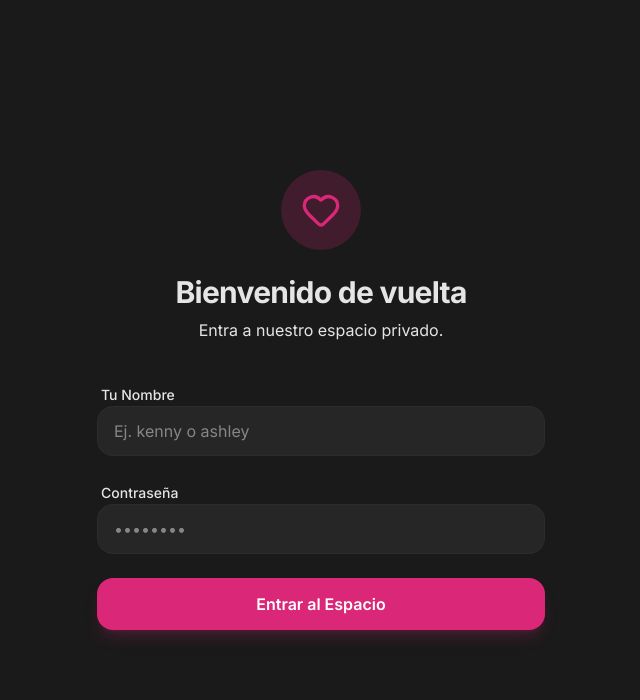
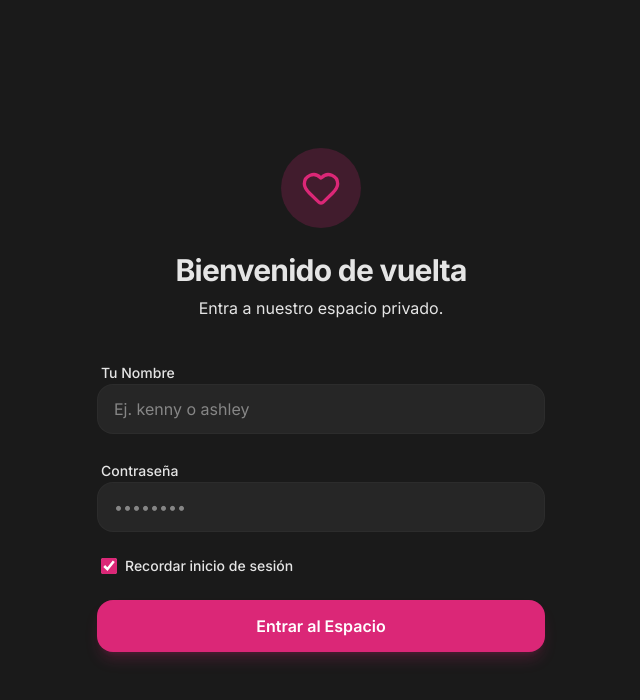
Before and after one commit to najerajahir4-ops/nuestro-espacio, a Next.js app: page /login in a window 1280 px wide. Shown: the top 700 px of the page, without its empty margins (319-959 px from the left). Built offline with nearby package versions, Linux system fonts and the light colour scheme.

Commit message:
add remember me checkbox

```diff
--- a/app/api/auth/login/route.ts
+++ b/app/api/auth/login/route.ts
@@ -8,7 +8,7 @@ const prisma = new PrismaClient();
 
 export async function POST(request: Request) {
   try {
-    const { username, password } = await request.json();
+    const { username, password, rememberMe = true } = await request.json();
 
     if (!username || !password) {
       return NextResponse.json({ error: 'Faltan credenciales' }, { status: 400 });
@@ -37,7 +37,7 @@ export async function POST(request: Request) {
       httpOnly: true,
       secure: process.env.NODE_ENV === 'production',
       sameSite: 'lax',
-      maxAge: 60 * 60 * 24 * 30, // 30 days
+      maxAge: rememberMe ? 60 * 60 * 24 * 30 : undefined, // 30 days if checked, else session cookie
       path: '/',
     });
 
--- a/app/login/page.tsx
+++ b/app/login/page.tsx
@@ -11,6 +11,7 @@ export default function LoginPage() {
   const [password, setPassword] = useState('');
   const [error, setError] = useState('');
   const [loading, setLoading] = useState(false);
+  const [rememberMe, setRememberMe] = useState(true);
 
   const router = useRouter();
   const { setUser, setAccentColor } = useAppStore();
@@ -24,7 +25,7 @@ export default function LoginPage() {
       const res = await fetch('/api/auth/login', {
         method: 'POST',
         headers: { 'Content-Type': 'application/json' },
-        body: JSON.stringify({ username, password }),
+        body: JSON.stringify({ username, password, rememberMe }),
       });
 
       const data = await res.json();
@@ -92,6 +93,19 @@ export default function LoginPage() {
             />
           </div>
 
+          <div className="flex items-center space-x-2 ml-1">
+            <input
+              type="checkbox"
+              id="remember"
+              checked={rememberMe}
+              onChange={(e) => setRememberMe(e.target.checked)}
+              className="w-4 h-4 rounded text-accent focus:ring-accent border-muted/50 accent-accent"
+            />
+            <label htmlFor="remember" className="text-sm font-medium text-muted-foreground cursor-pointer">
+              Recordar inicio de sesión
+            </label>
+          </div>
+
           <AnimatePresence>
             {error && (
               <motion.div
```
Also changed, not shown: 1 other file (tests, documents, lock files or other folders).
